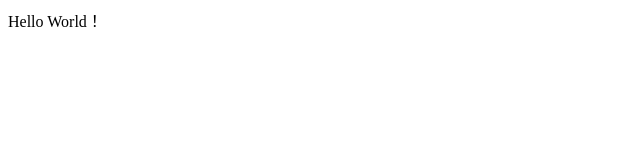
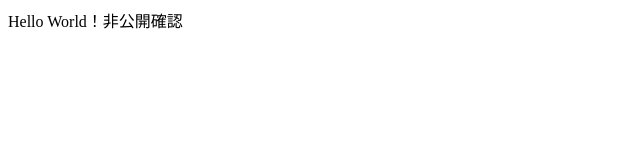
Before and after one commit to rodyyma3/rensyu3.github.io, a plain HTML site: page index.html in a window 1280 px wide. Shown: the whole page, without its empty margins (0-640 px from the left). Drawn offline with Linux system fonts and the light colour scheme.

Commit message:
Update index.html

```diff
--- a/index.html
+++ b/index.html
@@ -5,6 +5,6 @@
 </head>
 
 <body>
-    Hello World！
+    Hello World！非公開確認
 </body>
 </html>
```
